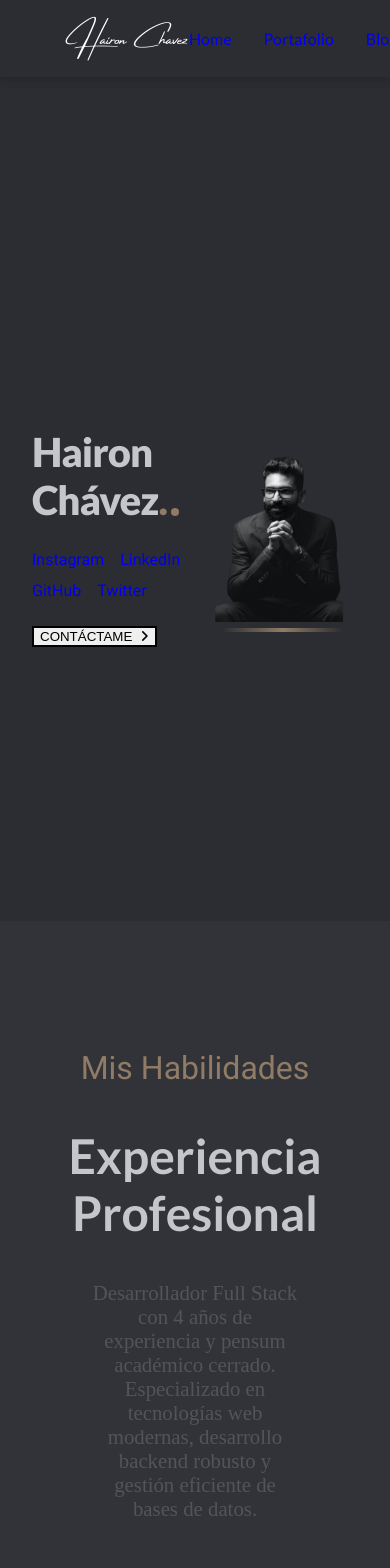
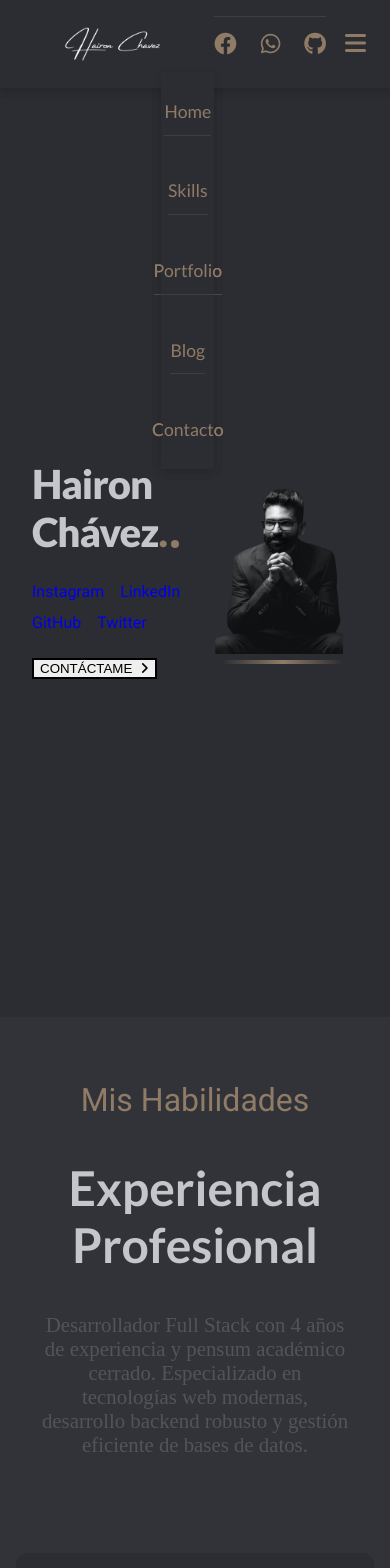
Before and after one commit to Haironch/Portafolio, a React (Vite) app: page / in a window 390 px wide. Shown: the top 1568 px of the page. Built offline with nearby package versions, Linux system fonts and the light colour scheme.

Commit message:
Se mejoro lo que es el diseño responsive para los iphones 12

```diff
--- a/src/components/Layout.jsx
+++ b/src/components/Layout.jsx
@@ -1,3 +1,4 @@
+// Layout.jsx
 import React from 'react';
 import styled from "styled-components";
 import { colors } from "../assets/styles";
@@ -13,12 +14,12 @@ const LayoutContainer = styled.div`
   display: flex;
   flex-direction: column;
 
-  /* Reset de márgenes y padding que puedan causar scroll */
+  /* Reset de márgenes y padding */
   margin: 0;
   padding: 0;
   box-sizing: border-box;
 
-  /* Asegurar que todo el contenido hijo respete el box-sizing */
+  /* Box-sizing heredado */
   *, *:before, *:after {
     box-sizing: border-box;
   }
@@ -47,22 +48,21 @@ const MainContent = styled.main`
   flex: 1;
   width: 100%;
   position: relative;
-  /* Compensar el navbar fijo */
-  margin-top: 77px;
+  margin-top: 77px; /* Altura del navbar */
 
-  /* Asegurarse que el contenido no cause overflow horizontal */
+  /* Control de overflow */
   > * {
     max-width: 100%;
   }
 
-  /* Debug visual temporal */
-  /* > * {
-    outline: 1px solid rgba(255, 0, 0, 0.2);
-  } */
+  /* Aseguramos que las secciones tengan suficiente espacio */
+  section {
+    scroll-margin-top: 77px;
+    padding: 2rem 0;
+  }
 `;
 
 function Layout({ children }) {
-  // Prevenir scroll al cargar
   React.useEffect(() => {
     window.scrollTo(0, 0);
   }, []);
--- a/src/components/Navbar.jsx
+++ b/src/components/Navbar.jsx
@@ -1,15 +1,21 @@
+import React, { useState, useEffect } from 'react';
 import styled from "styled-components";
 import { colors, fonts, media } from "../assets/styles";
 import logo from "../assets/imgs/logo-true.png";
 
 const NavbarContainer = styled.div`
-  position: fixed; // Mantiene el navbar fijo en la parte superior
+  position: fixed;
   top: 0;
   left: 0;
   right: 0;
   z-index: 1000;
   background-color: ${colors.bgDark};
   box-shadow: 0 2px 10px rgba(0, 0, 0, 0.1);
+  padding: 1rem;
+
+  @media (max-width: 768px) {
+    padding: 0.5rem 1rem;
+  }
 
   ${media.ms} {
     display: grid;
@@ -27,25 +33,66 @@ const NavbarContainer = styled.div`
 const Logo = styled.figure`
   margin: 0;
   grid-area: Logo;
-
-  ${media.ms} {
   display: flex;
   align-items: center;
 
   .nav-logo {
-      max-height: 45px;
+    max-height: 35px;
     width: auto;
     transition: transform 0.3s ease;
+
+    @media (min-width: 768px) {
+      max-height: 45px;
+    }
 
     &:hover {
       transform: scale(1.05);
     }
   }
+`;
+
+const MenuButton = styled.button`
+  display: none;
+  background: none;
+  border: none;
+  color: ${colors.primary};
+  font-size: 1.5rem;
+  cursor: pointer;
+  padding: 0.5rem;
+  position: absolute;
+  right: 1rem;
+  top: 50%;
+  transform: translateY(-50%);
+
+  @media (max-width: 768px) {
+    display: block;
   }
 `;
 
 const Menu = styled.nav`
   grid-area: Menu;
+
+  @media (max-width: 768px) {
+    display: ${props => props.isOpen ? 'flex' : 'none'};
+    position: absolute;
+    top: 100%;
+    left: 0;
+    right: 0;
+    background-color: ${colors.bgDark};
+    flex-direction: column;
+    padding: 1rem;
+    box-shadow: 0 2px 10px rgba(0, 0, 0, 0.1);
+
+    a {
+      padding: 0.8rem 0;
+      text-align: center;
+      border-bottom: 1px solid ${colors.primary}33;
+
+      &:last-child {
+        border-bottom: none;
+      }
+    }
+  }
 
   ${media.ms} {
     display: flex;
@@ -86,6 +133,14 @@ const Menu = styled.nav`
 const Social = styled.div`
   grid-area: Social;
 
+  @media (max-width: 768px) {
+    display: ${props => props.isOpen ? 'flex' : 'none'};
+    justify-content: center;
+    padding: 1rem 0;
+    background-color: ${colors.bgDark};
+    border-top: 1px solid ${colors.primary}33;
+  }
+
   ${media.ms} {
     display: flex;
     gap: 1.5rem;
@@ -107,21 +162,62 @@ const Social = styled.div`
 `;
 
 function Navbar() {
+  const [isMenuOpen, setIsMenuOpen] = useState(false);
+
+  // Función para manejar el scroll suave
+  const handleNavClick = (e, targetId) => {
+    e.preventDefault();
+    setIsMenuOpen(false); // Cierra el menú móvil al hacer clic
+
+    const target = document.querySelector(targetId);
+    const navbarHeight = document.querySelector('nav').offsetHeight;
+
+    if (target) {
+      const targetPosition = target.getBoundingClientRect().top + window.pageYOffset;
+      const offsetPosition = targetPosition - navbarHeight;
+
+      window.scrollTo({
+        top: offsetPosition,
+        behavior: 'smooth'
+      });
+    }
+  };
+
+  // Cierra el menú cuando se hace scroll
+  useEffect(() => {
+    const handleScroll = () => {
+      if (isMenuOpen) {
+        setIsMenuOpen(false);
+      }
+    };
+
+    window.addEventListener('scroll', handleScroll);
+    return () => window.removeEventListener('scroll', handleScroll);
+  }, [isMenuOpen]);
+
+  const toggleMenu = () => {
+    setIsMenuOpen(!isMenuOpen);
+  };
+
   return (
     <NavbarContainer>
       <Logo>
         <img className="nav-logo" src={logo} alt="logo" />
       </Logo>
 
-      <Menu>
-        <a href="#home">Home</a>
-        <a href="#portfolio">Portafolio</a>
-        <a href="#blog">Blog</a>
-        <a href="#pages">Pages</a>
-        <a href="#contact">Contacto</a>
+      <MenuButton onClick={toggleMenu}>
+        <i className={`fa-solid ${isMenuOpen ? 'fa-times' : 'fa-bars'}`}></i>
+      </MenuButton>
+
+      <Menu isOpen={isMenuOpen}>
+        <a href="#bodyhero" onClick={(e) => handleNavClick(e, '#bodyhero')}>Home</a>
+        <a href="#skills" onClick={(e) => handleNavClick(e, '#skills')}>Skills</a>
+        <a href="#skillsgallery" onClick={(e) => handleNavClick(e, '#skillsgallery')}>Portfolio</a>
+        <a href="#articles" onClick={(e) => handleNavClick(e, '#articles')}>Blog</a>
+        <a href="#footer" onClick={(e) => handleNavClick(e, '#footer')}>Contacto</a>
       </Menu>
 
-      <Social>
+      <Social isOpen={isMenuOpen}>
         <a href="#" aria-label="Facebook">
           <i className="fa-brands fa-facebook"></i>
         </a>
--- a/src/pages/Home.jsx
+++ b/src/pages/Home.jsx
@@ -1,3 +1,4 @@
+// Home.jsx
 import React from "react";
 import styled from "styled-components";
 import { colors } from "../assets/styles";
@@ -37,6 +38,11 @@ const HomeContainer = styled.div`
 const MainContent = styled.main`
   position: relative;
   width: 100%;
+  /* Aseguramos que las secciones tengan suficiente padding para compensar el navbar fijo */
+  section {
+    scroll-margin-top: 77px; /* Altura del navbar */
+    padding: 2rem 0;
+  }
 `;
 
 function Home() {
@@ -44,12 +50,25 @@ function Home() {
     <HomeContainer>
       <Navbar />
       <MainContent>
-        <Bodyhero />
-        <Skills />
-        <Skillsgallery />
-        <Articles />
+        <section id="bodyhero">
+          <Bodyhero />
+        </section>
+
+        <section id="skills">
+          <Skills />
+        </section>
+
+        <section id="skillsgallery">
+          <Skillsgallery />
+        </section>
+
+        <section id="articles">
+          <Articles />
+        </section>
       </MainContent>
-      <Footer />
+      <footer id="footer">
+        <Footer />
+      </footer>
     </HomeContainer>
   );
 }
--- a/src/pages/pages_components/Skills.jsx
+++ b/src/pages/pages_components/Skills.jsx
@@ -1,19 +1,31 @@
-import React, { useState } from "react";
+import React from "react";
 import styled from "styled-components";
 import { colors, fonts, media } from "../../assets/styles";
 import Headercontent from "../../components/Headercontent";
 
-const SkillsWrapper = styled.div`
+const SkillsWrapper = styled.section`
+  width: 100%;
+  min-height: 100vh;
+  background-color: ${colors.bgLight};
+  display: flex;
+  flex-direction: column;
+  justify-content: center;
+  padding-top: 2rem; // Padding inicial más pequeño
+  padding-bottom: 4rem;
+  box-sizing: border-box;
+  scroll-margin-top: 77px; // Altura del navbar
+
+  @media (max-width: 768px) {
+    padding: 3rem 1rem;
+    min-height: auto; // En móvil permitimos que sea más flexible
+  }
+
   ${media.ms} {
-    width: 100%;
-    min-height: 100vh;
-    background-color: ${colors.bgLight};
     padding: 4rem 2rem;
-    box-sizing: border-box;
   }
 
   ${media.mm} {
-    padding: 6rem 4rem;
+    padding: 5rem 4rem;
   }
 `;
 
@@ -22,8 +34,13 @@ const CardsContainer = styled.div`
   grid-template-columns: repeat(auto-fit, minmax(300px, 1fr));
   gap: 2rem;
   max-width: 1400px;
-  margin: 3rem auto;
+  margin: 3rem auto 0;
   padding: 0 1rem;
+  width: 100%;
+
+  @media (max-width: 768px) {
+    margin-top: 2rem;
+  }
 `;
 
 const CardWrapper = styled.div`
@@ -31,8 +48,11 @@ const CardWrapper = styled.div`
   border-radius: 12px;
   overflow: hidden;
   transition: transform 0.3s ease, box-shadow 0.3s ease;
-  height: 420px;
+  height: auto; // Cambiado de height fijo a auto
+  min-height: 420px; // Agregado min-height para mantener un tamaño mínimo
   position: relative;
+  display: flex;
+  flex-direction: column;
 
   &:hover {
     transform: translateY(-10px);
@@ -40,7 +60,7 @@ const CardWrapper = styled.div`
   }
 
   &::before {
-    content: '';
+    content: "";
     position: absolute;
     top: 0;
     left: 0;
@@ -118,6 +138,10 @@ const CardHeader = styled.div`
 const CardBody = styled.div`
   padding: 2rem;
   text-align: center;
+  flex: 1; // Permite que el cuerpo ocupe el espacio restante
+  display: flex;
+  flex-direction: column;
+  justify-content: space-between;
 
   .experience-info {
     display: flex;
@@ -149,6 +173,7 @@ const CardBody = styled.div`
   }
 `;
 
+// ... resto del código igual (skillsData y SkillCard component)
 const skillsData = [
   {
     type: "Frontend",
@@ -157,7 +182,8 @@ const skillsData = [
     years: 4,
     projects: 15,
     tags: ["React", "Vue.js", "HTML5", "CSS3", "JavaScript"],
-    description: "Especializado en crear interfaces modernas y responsivas con enfoque en la experiencia de usuario y rendimiento."
+    description:
+      "Especializado en crear interfaces modernas y responsivas con enfoque en la experiencia de usuario y rendimiento.",
   },
   {
     type: "Backend",
@@ -166,7 +192,8 @@ const skillsData = [
     years: 4,
     projects: 12,
     tags: ["Node.js", "Java", "Express", "Spring Boot"],
-    description: "Experiencia en desarrollo de APIs RESTful, microservicios y arquitecturas escalables."
+    description:
+      "Experiencia en desarrollo de APIs RESTful, microservicios y arquitecturas escalables.",
   },
   {
     type: "Bases de Datos",
@@ -175,8 +202,9 @@ const skillsData = [
     years: 4,
     projects: 10,
     tags: ["MySQL", "MongoDB", "PostgreSQL", "Redis"],
-    description: "Diseño e implementación de bases de datos relacionales y NoSQL con enfoque en optimización y seguridad."
-  }
+    description:
+      "Diseño e implementación de bases de datos relacionales y NoSQL con enfoque en optimización y seguridad.",
+  },
 ];
 
 function SkillCard({ skill }) {
@@ -216,10 +244,11 @@ function SkillCard({ skill }) {
 function Skills() {
   const title = "Experiencia Profesional";
   const subtitle = "Mis Habilidades";
-  const description = "Desarrollador Full Stack con 4 años de experiencia y pensum académico cerrado. Especializado en tecnologías web modernas, desarrollo backend robusto y gestión eficiente de bases de datos.";
+  const description =
+    "Desarrollador Full Stack con 4 años de experiencia y pensum académico cerrado. Especializado en tecnologías web modernas, desarrollo backend robusto y gestión eficiente de bases de datos.";
 
   return (
-    <SkillsWrapper>
+    <SkillsWrapper id="skills">
       <Headercontent
         title={title}
         subtitle={subtitle}
```
Lines whose indentation alone changed are shown as unchanged.
